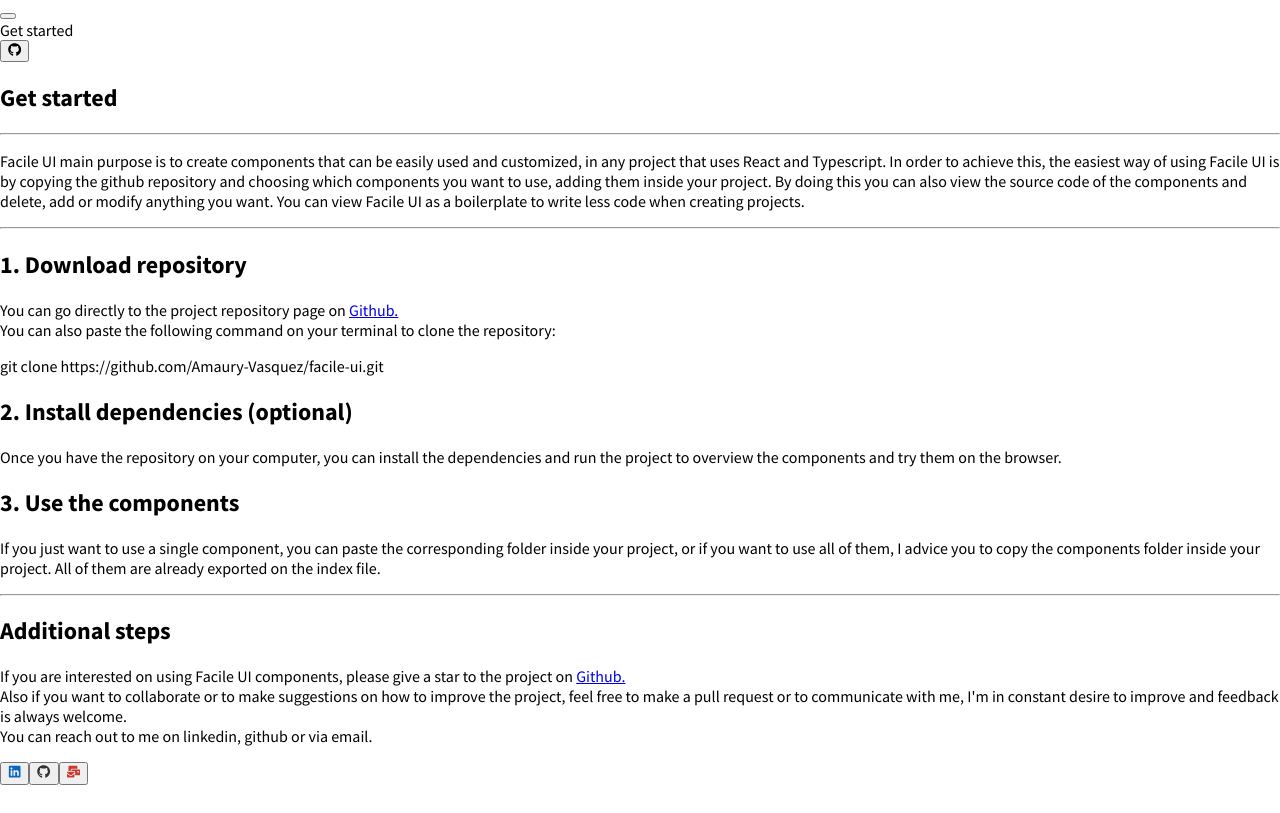
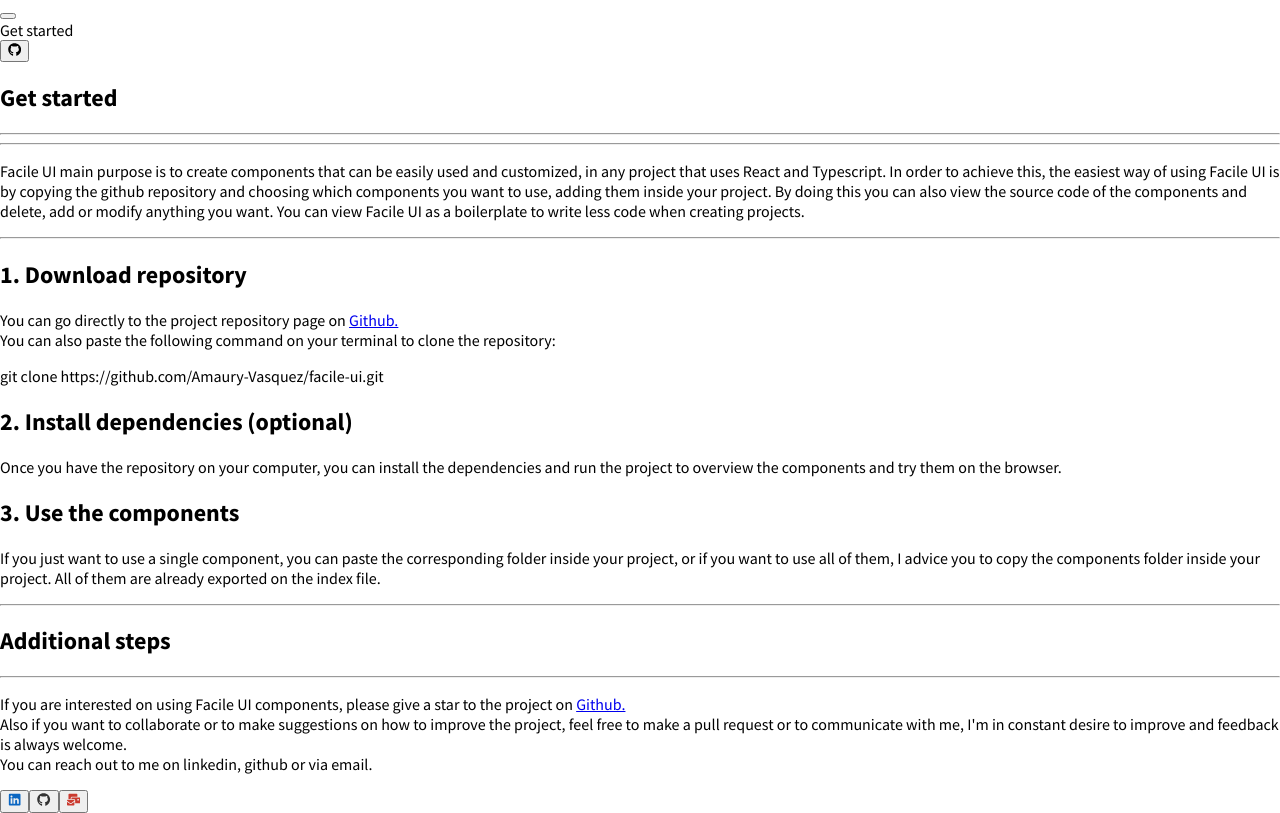
Before and after one commit to Amaury-Vasquez/amvas-ui, a Next.js app: page /get-started in a window 1280 px wide. Built offline with nearby package versions, Linux system fonts and the light colour scheme.

Commit message:
add separator to renderTitle method

```diff
--- a/components/Article/DocsArticle.tsx
+++ b/components/Article/DocsArticle.tsx
@@ -1,8 +1,12 @@
 import { FC } from 'react';
+import { Separator } from '@/components';
 import Article, { ArticleProps } from './Article';
 
 export const renderTitle = (text: string) => (
-  <h1 className="text-2xl mb-2 font-semibold"> {text} </h1>
+  <>
+    <h1 className="text-2xl mb-2 font-semibold"> {text} </h1>
+    <Separator />
+  </>
 );
 
 export const renderSubtitle = (text: string) => (
```
